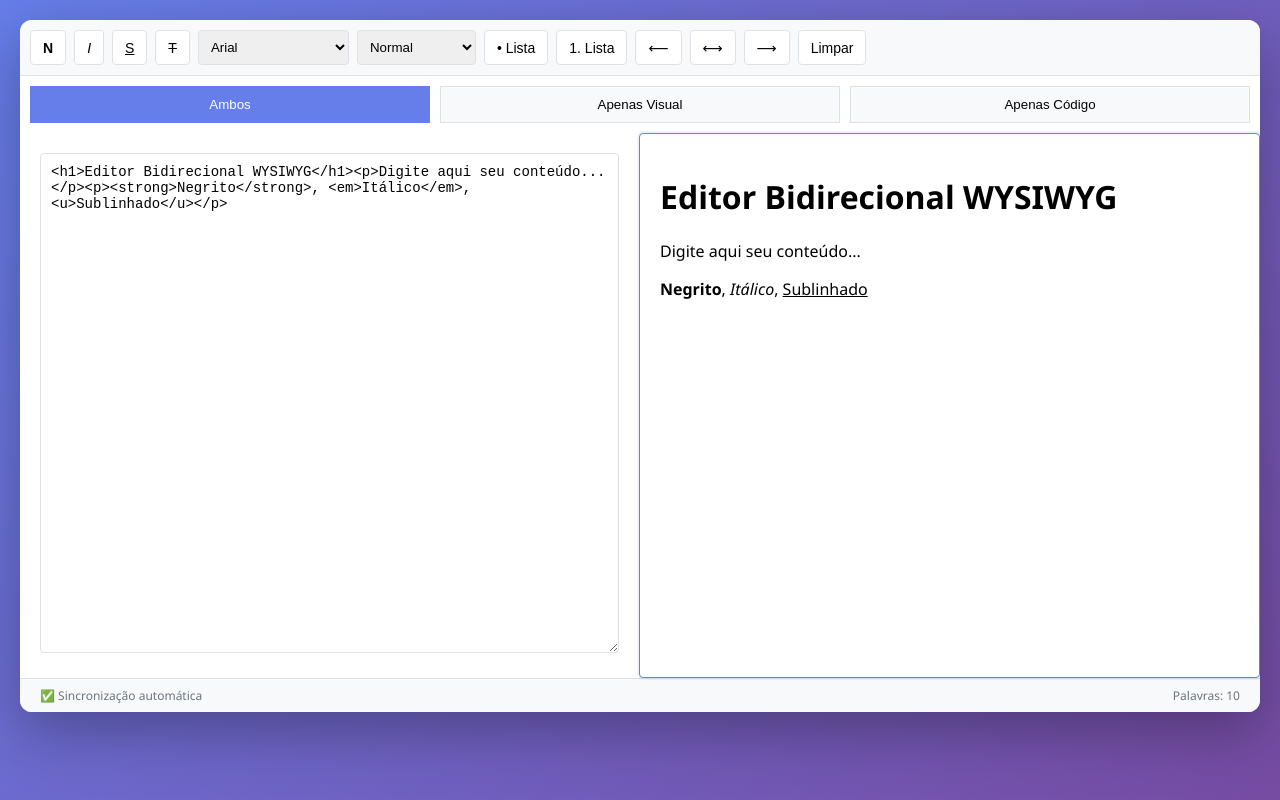
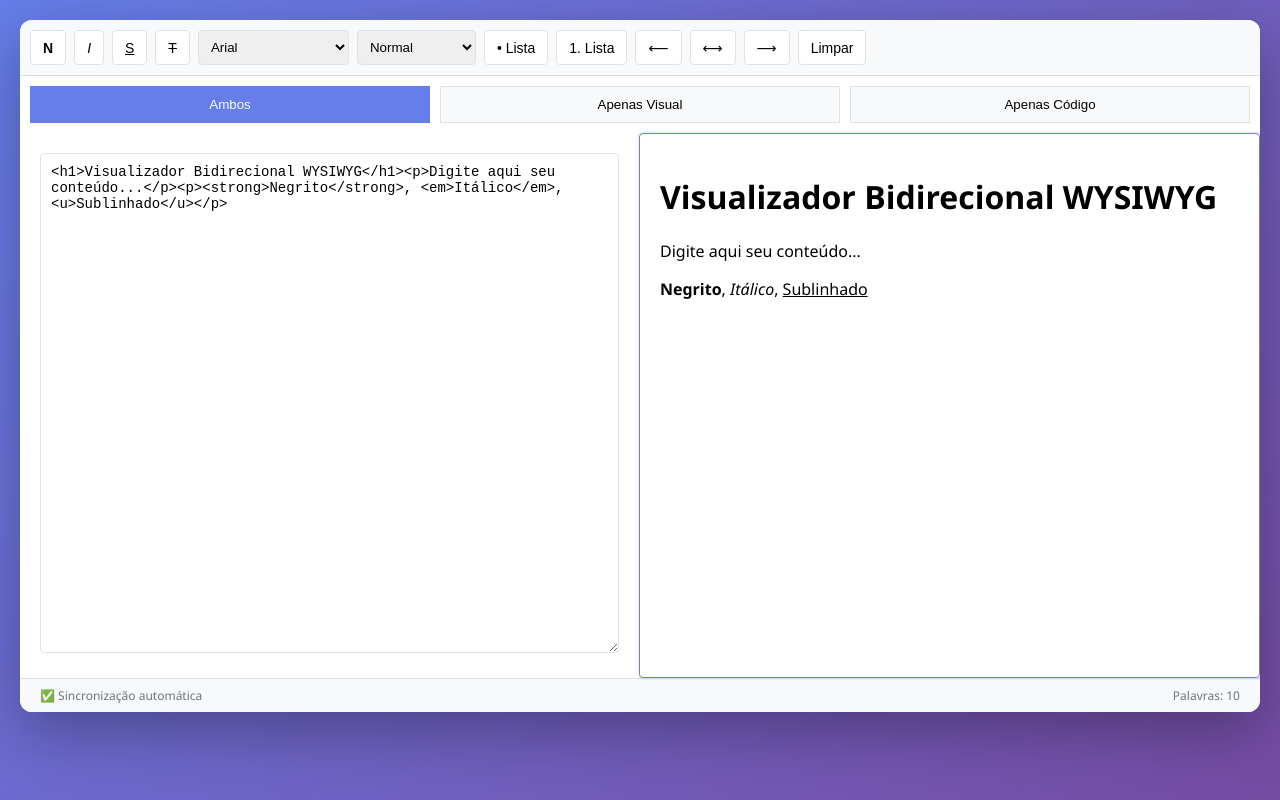
Before and after one commit to JCaetanoCode/Visualizador-HTML-Bidirecional-Visual, a plain HTML site: page index.html in a window 1280 px wide. Drawn offline with Linux system fonts and the light colour scheme.

Commit message:
Update default content in index.html

```diff
--- a/index.html
+++ b/index.html
@@ -209,7 +209,7 @@
         let updateTimeout = null;
 
         // Inicializar com conteúdo padrão
-        const defaultContent = '<h1>Editor Bidirecional WYSIWYG</h1><p>Digite aqui seu conteúdo...</p><p><strong>Negrito</strong>, <em>Itálico</em>, <u>Sublinhado</u></p>';
+        const defaultContent = '<h1>Visualizador Bidirecional WYSIWYG</h1><p>Digite aqui seu conteúdo...</p><p><strong>Negrito</strong>, <em>Itálico</em>, <u>Sublinhado</u></p>';
 
         // Função para contar palavras
         function updateWordCount() {
```
